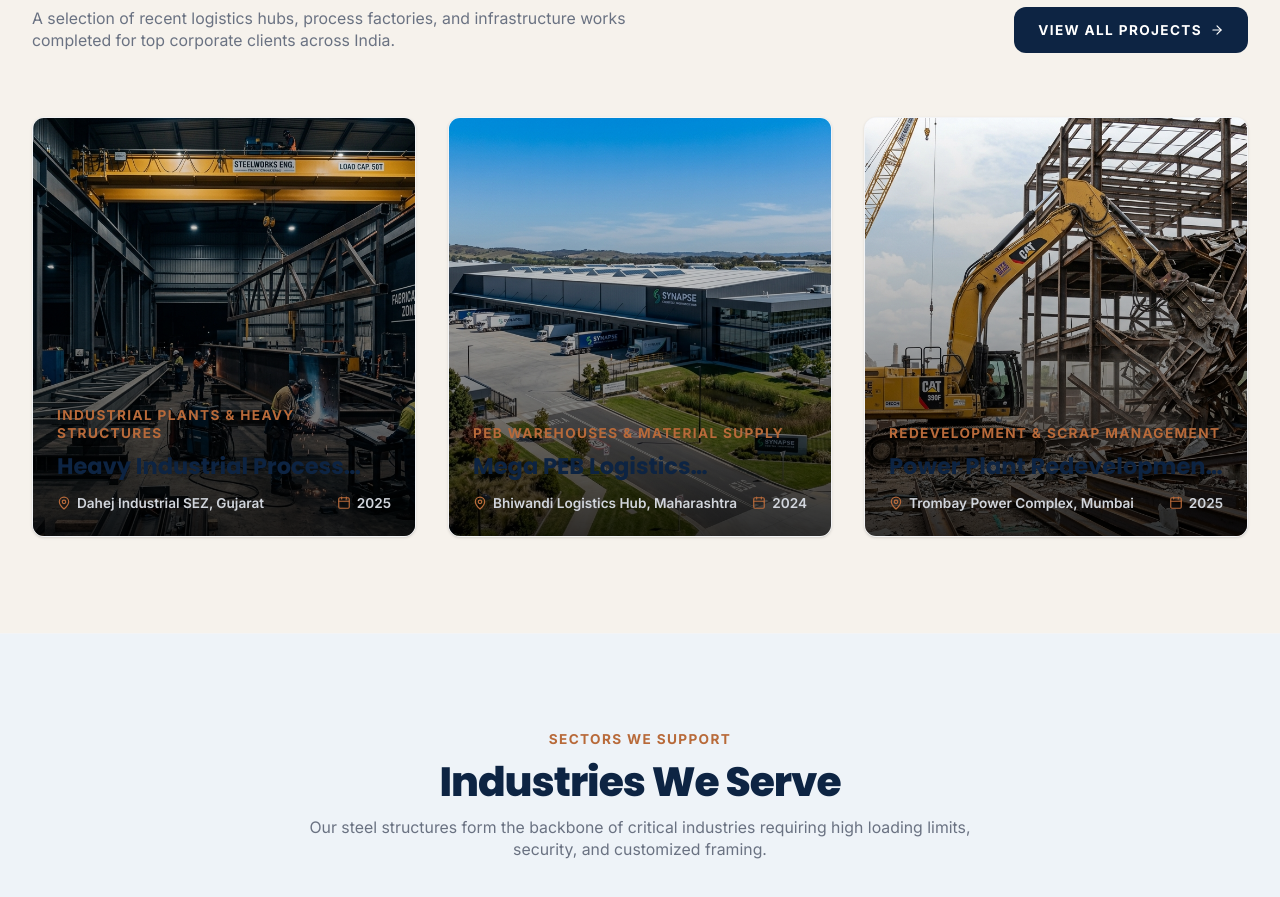
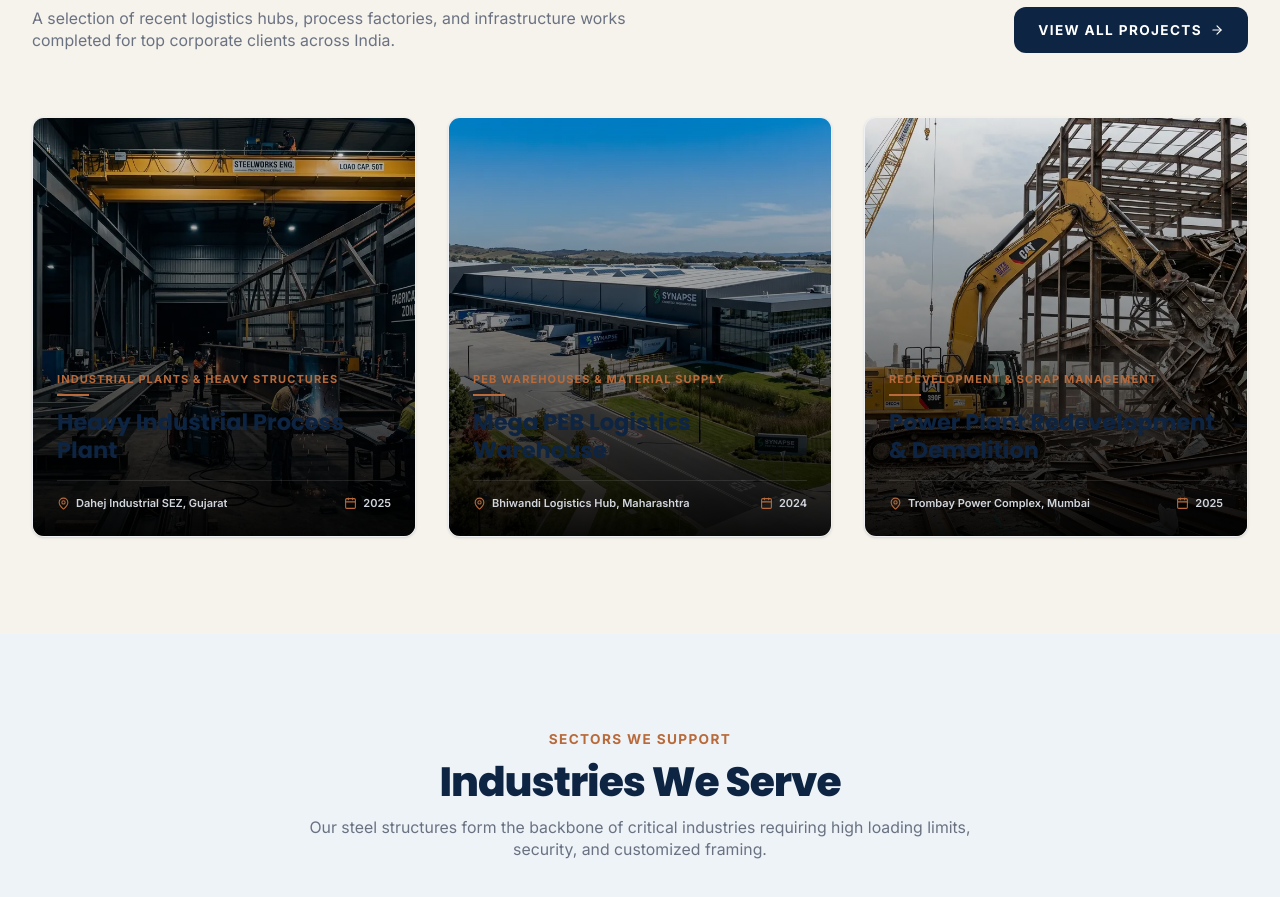
Before and after one commit to NextGen-Digital-Services/ironex-steel-and-infra-llp-final, a React (Vite) app: page / in a window 1280 px wide. Shown: the part 3703-4600 px from the top of the page. Built offline with nearby package versions, Linux system fonts and the light colour scheme.

Commit message:
card fix

```diff
--- a/src/components/ProjectCard.tsx
+++ b/src/components/ProjectCard.tsx
@@ -1,4 +1,4 @@
-import { MapPin, Calendar, ArrowRight } from 'lucide-react';
+import { MapPin, Calendar } from 'lucide-react';
 import { Link } from 'react-router-dom';
 
 interface ProjectCardProps {
@@ -12,63 +12,51 @@ interface ProjectCardProps {
 
 export default function ProjectCard({ image, name, location, category, year, path }: ProjectCardProps) {
   return (
-    <div className="bg-white rounded-xl overflow-hidden border border-gray-100 group relative flex flex-col h-[420px] shadow-sm hover:shadow-md transition-shadow duration-300">
-      {/* Project Image and Hover Overlay */}
-      <div className="relative w-full h-full overflow-hidden bg-primary flex-1">
+    <Link
+      to={path}
+      className="group block relative h-[420px] rounded-xl overflow-hidden border border-gray-200/60 bg-white shadow-sm hover:shadow-xl hover:-translate-y-1.5 transition-all duration-300 ease-out focus:outline-none"
+    >
+      {/* Project Image Container */}
+      <div className="absolute inset-0 w-full h-full overflow-hidden bg-primary">
         <img
           src={image}
           alt={name}
-          className="w-full h-full object-cover transition-transform duration-500 group-hover:scale-105"
+          className="w-full h-full object-cover transition-transform duration-300 ease-out group-hover:scale-105"
           loading="lazy"
         />
-        {/* Default subtle gradient to ensure text readability */}
-        <div className="absolute inset-0 bg-gradient-to-t from-black via-black/40 to-transparent opacity-80 group-hover:opacity-0 transition-opacity duration-300" />
+        {/* Subtle premium dark gradient overlay (20-35%) */}
+        {/* We have a base gradient for readability and a subtle additional dark mask on hover */}
+        <div className="absolute inset-0 bg-gradient-to-t from-black/95 via-black/45 to-black/10 transition-all duration-300" />
+        <div className="absolute inset-0 bg-black/25 opacity-0 group-hover:opacity-100 transition-opacity duration-300" />
+      </div>
 
-        {/* Static Info overlay at bottom (visible when NOT hovered) */}
-        <div className="absolute bottom-0 left-0 right-0 p-6 flex flex-col text-white group-hover:opacity-0 transition-opacity duration-300 pointer-events-none">
-          <span className="text-xs font-bold uppercase tracking-widest text-secondary mb-2">{category}</span>
-          <h3 className="text-xl font-bold font-heading line-clamp-1 mb-3">{name}</h3>
+      {/* Content permanently anchored at the bottom of the card */}
+      <div className="absolute bottom-0 left-0 right-0 p-6 flex flex-col z-10 text-left text-white">
+        {/* Category Label */}
+        <span className="text-[11px] font-bold uppercase tracking-widest text-secondary mb-1.5 block">
+          {category}
+        </span>
 
-          <div className="flex items-center justify-between text-xs font-semibold text-gray-300">
-            <div className="flex items-center gap-1.5">
-              <MapPin size={14} className="text-secondary" />
-              <span>{location}</span>
-            </div>
-            <div className="flex items-center gap-1.5">
-              <Calendar size={14} className="text-secondary" />
-              <span>{year}</span>
-            </div>
+        {/* Orange Accent Line Animation */}
+        <div className="h-[2px] bg-secondary w-8 group-hover:w-16 transition-all duration-300 ease-out mb-3" />
+
+        {/* Project Title */}
+        <h3 className="text-lg sm:text-xl font-bold font-heading line-clamp-2 leading-tight mb-4">
+          {name}
+        </h3>
+
+        {/* Metadata section (Location and Year) */}
+        <div className="flex items-center justify-between text-[11px] font-semibold text-gray-300 pt-3.5 border-t border-white/10">
+          <div className="flex items-center gap-1.5">
+            <MapPin size={13} className="text-secondary shrink-0" />
+            <span className="line-clamp-1">{location}</span>
+          </div>
+          <div className="flex items-center gap-1.5 shrink-0">
+            <Calendar size={13} className="text-secondary shrink-0" />
+            <span>{year}</span>
           </div>
         </div>
-
-        {/* Hover State Corporate Overlay */}
-        <div className="absolute inset-0 bg-primary bg-opacity-95 flex flex-col justify-between p-8 opacity-0 group-hover:opacity-100 transition-opacity duration-350 z-10">
-          <div>
-            <span className="text-xs font-bold uppercase tracking-widest text-secondary block mb-3">{category}</span>
-            <h3 className="text-2xl font-bold text-white font-heading leading-tight mb-4">{name}</h3>
-
-            <div className="space-y-2 mt-6">
-              <div className="flex items-center gap-2.5 text-sm font-semibold text-gray-300">
-                <MapPin size={16} className="text-secondary shrink-0" />
-                <span>{location}</span>
-              </div>
-              <div className="flex items-center gap-2.5 text-sm font-semibold text-gray-300">
-                <Calendar size={16} className="text-secondary shrink-0" />
-                <span>Completion Year: {year}</span>
-              </div>
-            </div>
-          </div>
-
-          {/* Action Link */}
-          <Link
-            to={path}
-            className="inline-flex items-center justify-between w-full border border-secondary hover:bg-secondary text-white hover:text-white font-bold uppercase tracking-widest text-xs px-5 py-3.5 rounded-xl transition-all duration-300 mt-auto focus:outline-none"
-          >
-            <span>View Project</span>
-            <ArrowRight size={14} />
-          </Link>
-        </div>
       </div>
-    </div>
+    </Link>
   );
 }
--- a/src/pages/Home.tsx
+++ b/src/pages/Home.tsx
@@ -38,6 +38,9 @@ import scrapImg from '../assets/scrap_processing.jpg';
 import card1Img from '../assets/images/Card1stimg/Card1_result.webp';
 import card2Img from '../assets/images/Card2ndimg/card2_result.webp';
 import card3Img from '../assets/images/Card3rdimg/card3_result.webp';
+import portCard1Img from '../assets/images/Card202/card1_result.webp';
+import portCard2Img from '../assets/images/Card202/card2_result.webp';
+import portCard3Img from '../assets/images/Card202/card3_result.webp';
 
 export default function Home() {
   const { setIsQuoteOpen } = useModal();
@@ -140,7 +143,7 @@ export default function Home() {
       location: 'Dahej Industrial SEZ, Gujarat',
       category: 'Industrial Plants & Heavy Structures',
       year: '2025',
-      image: heroImg,
+      image: portCard1Img,
       path: '/projects#process-plant'
     },
     {
@@ -148,7 +151,7 @@ export default function Home() {
       location: 'Bhiwandi Logistics Hub, Maharashtra',
       category: 'PEB Warehouses & Material Supply',
       year: '2024',
-      image: projectImg,
+      image: portCard2Img,
       path: '/projects#peb-warehouse'
     },
     {
@@ -156,7 +159,7 @@ export default function Home() {
       location: 'Trombay Power Complex, Mumbai',
       category: 'Redevelopment & Scrap Management',
       year: '2025',
-      image: demolitionImg,
+      image: portCard3Img,
       path: '/projects#power-redevelopment'
     }
   ];
--- a/src/pages/Projects.tsx
+++ b/src/pages/Projects.tsx
@@ -2,12 +2,14 @@ import { useState } from 'react';
 
 // Asset Imports
 import projectImg from '../assets/industrial_project.jpg';
-import heroImg from '../assets/industrial_hero.jpg';
 import pebImg from '../assets/peb_construction.jpg';
 import factoryImg from '../assets/about_factory.jpg';
 import demolitionImg from '../assets/demolition.jpg';
 import scaffoldingImg from '../assets/scaffolding.jpg';
 import scrapImg from '../assets/scrap_processing.jpg';
+import portCard1Img from '../assets/images/Card202/card1_result.webp';
+import portCard2Img from '../assets/images/Card202/card2_result.webp';
+import portCard3Img from '../assets/images/Card202/card3_result.webp';
 
 export default function Projects() {
   const [filter, setFilter] = useState('All');
@@ -20,7 +22,7 @@ export default function Projects() {
       location: 'Dahej Industrial SEZ, Gujarat',
       category: 'Steel Fabrication',
       year: '2025',
-      image: heroImg,
+      image: portCard1Img,
       client: 'Gujarat Chemical Enterprises Ltd.',
       scope: 'Fabrication of heavy process columns and supporting trusses (1,200 MT).',
       path: '/projects#process-plant',
@@ -31,7 +33,7 @@ export default function Projects() {
       location: 'Bhiwandi Logistics Hub, Maharashtra',
       category: 'Turnkey Construction',
       year: '2024',
-      image: projectImg,
+      image: portCard2Img,
       client: 'North Star Warehousing Parks',
       scope: 'Turnkey PEB engineering, foundation civil works, and cladding installation.',
       path: '/projects#peb-warehouse',
@@ -42,7 +44,7 @@ export default function Projects() {
       location: 'Trombay Power Complex, Mumbai',
       category: 'Demolition & Scrap',
       year: '2025',
-      image: demolitionImg,
+      image: portCard3Img,
       client: 'Sterling Power Grid Corp',
       scope: 'Controlled dismantling of obsolete coal handling sheds and scrap clearing.',
       path: '/projects#power-redevelopment',
```
